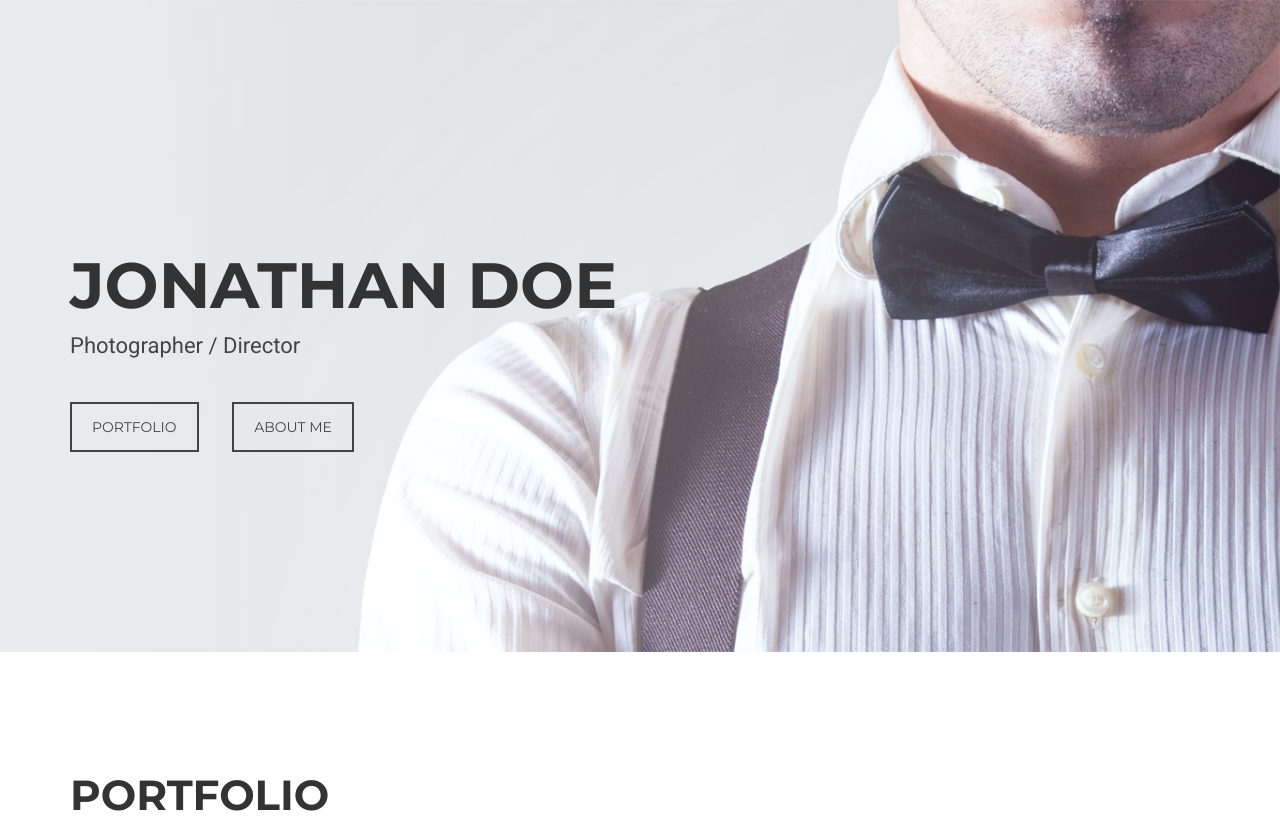
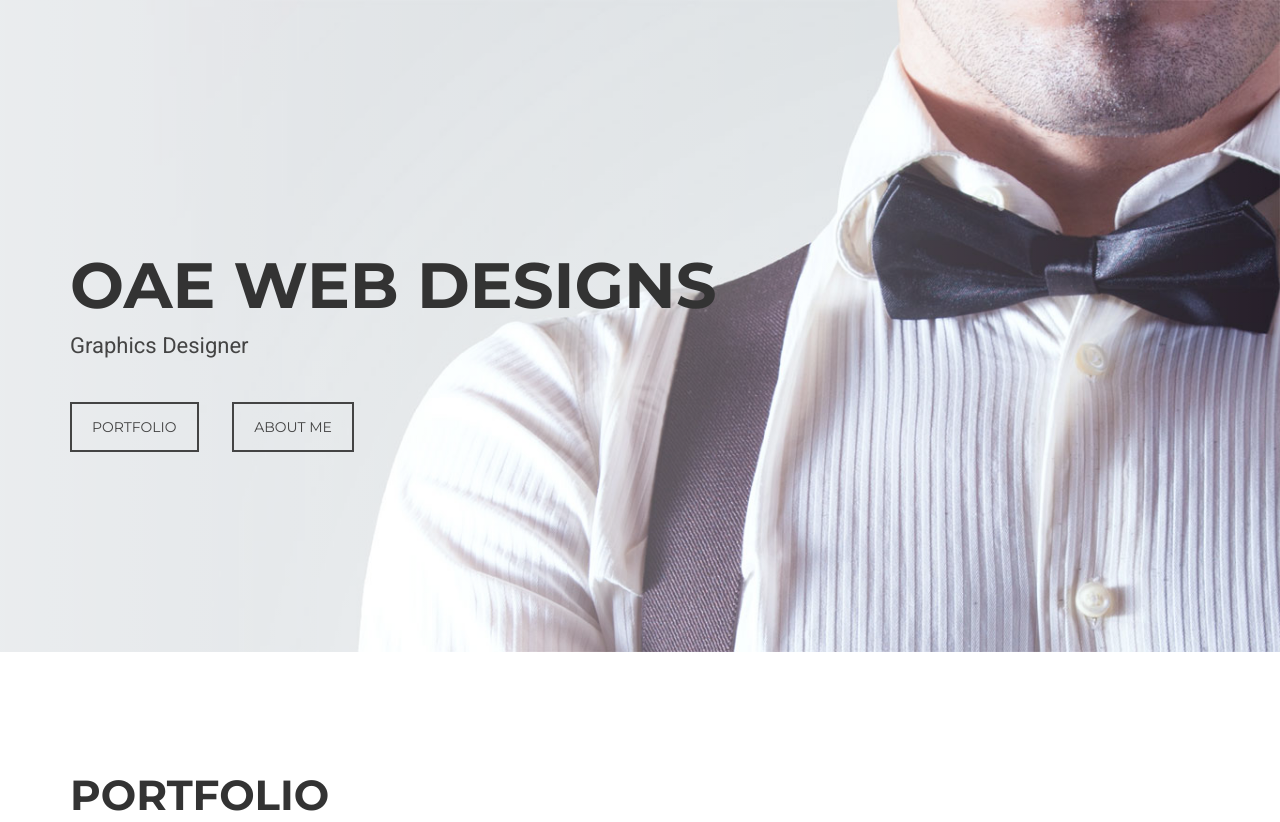
Before and after one commit to jacobeniv/portfolio, a plain HTML site: page index.html in a window 1280 px wide. Shown: the top 822 px of the page. Drawn offline with Linux system fonts and the light colour scheme.

Commit message:
edit hero section

```diff
--- a/index.html
+++ b/index.html
@@ -3,7 +3,7 @@
 <head>
 <meta charset="utf-8">
 <meta name="viewport" content="width=device-width, initial-scale=1">
-<title>Jonathan Doe - Photographer / Director</title>
+<title>OAE WEBDESIGNS - Web Portfolio</title>
 <meta name="description" content="">
 <meta name="author" content="">
 
@@ -26,12 +26,7 @@
 <link href="https://fonts.googleapis.com/css?family=Montserrat:400,700" rel="stylesheet">
 <link href="https://fonts.googleapis.com/css?family=Roboto:300,400,500,700,900" rel="stylesheet">
 
-<!-- HTML5 shim and Respond.js for IE8 support of HTML5 elements and media queries -->
-<!-- WARNING: Respond.js doesn't work if you view the page via file:// -->
-<!--[if lt IE 9]>
-      <script src="https://oss.maxcdn.com/html5shiv/3.7.2/html5shiv.min.js"></script>
-      <script src="https://oss.maxcdn.com/respond/1.4.2/respond.min.js"></script>
-    <![endif]-->
+
 </head>
 <body>
 <!-- Header -->
@@ -42,8 +37,8 @@
         <div class="row">
           <div class="col-xs-12 col-md-8">
             <div class="intro-text">
-              <h1>Jonathan Doe</h1>
-              <p>Photographer / Director</p>
+              <h1>OAE WEB DESIGNS</h1>
+              <p>Graphics Designer</p>
               <a href="#portfolio" class="btn btn-custom btn-lg page-scroll">Portfolio</a> <a href="#contact" class="btn btn-custom btn-lg page-scroll">About Me</a> </div>
           </div>
         </div>
```
